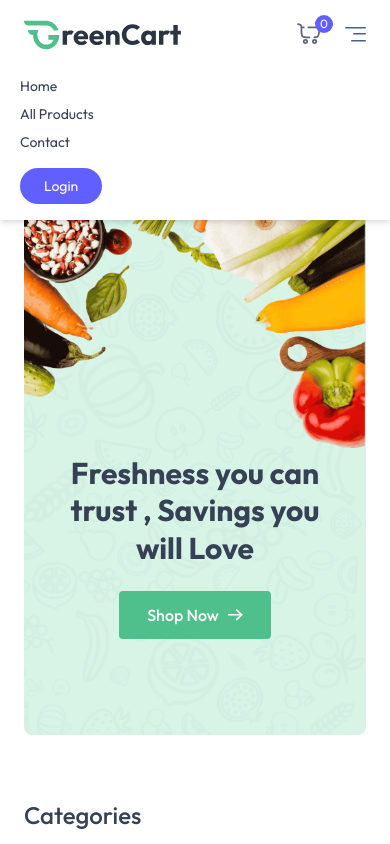
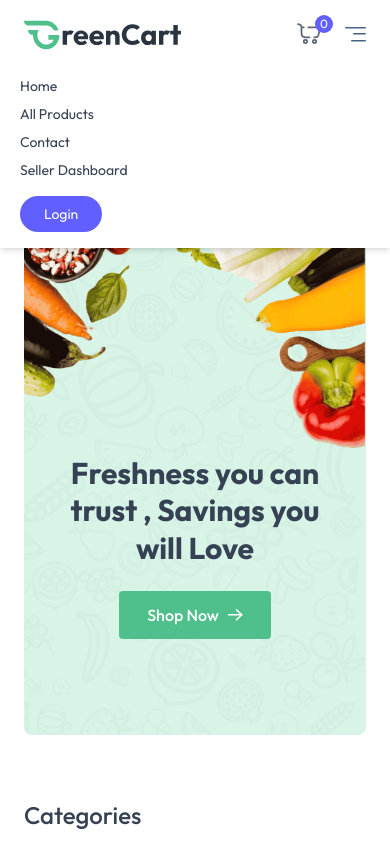
Before and after one commit to Aditya-Borhade/grocery-delivery-app, a React (Vite) app in the folder client/: page / in a window 390 px wide. Both pictures are taken after a click on the button "Menu". Shown: the top 844 px of the page. Built offline with nearby package versions, Linux system fonts and the light colour scheme; no server answers.

Commit message:
Add mobile responsiveness to Seller Dashboard layout and components

```diff
--- a/client/src/components/Navbar.jsx
+++ b/client/src/components/Navbar.jsx
@@ -104,7 +104,8 @@ function Navbar() {
                 { user &&
                 <NavLink to="/my-orders" onClick={()=>setOpen(false)}>All Orders</NavLink>
                 }
-                <NavLink to="/" onclick={()=>setOpen(false)}>Contact</NavLink>
+                <NavLink to="/contact-us" onclick={()=>setOpen(false)}>Contact</NavLink>
+                <NavLink to="/seller" onclick={()=>setOpen(false)}>Seller Dashboard</NavLink>
 
                 { !user ? (
                     <button onClick={()=>{
```
